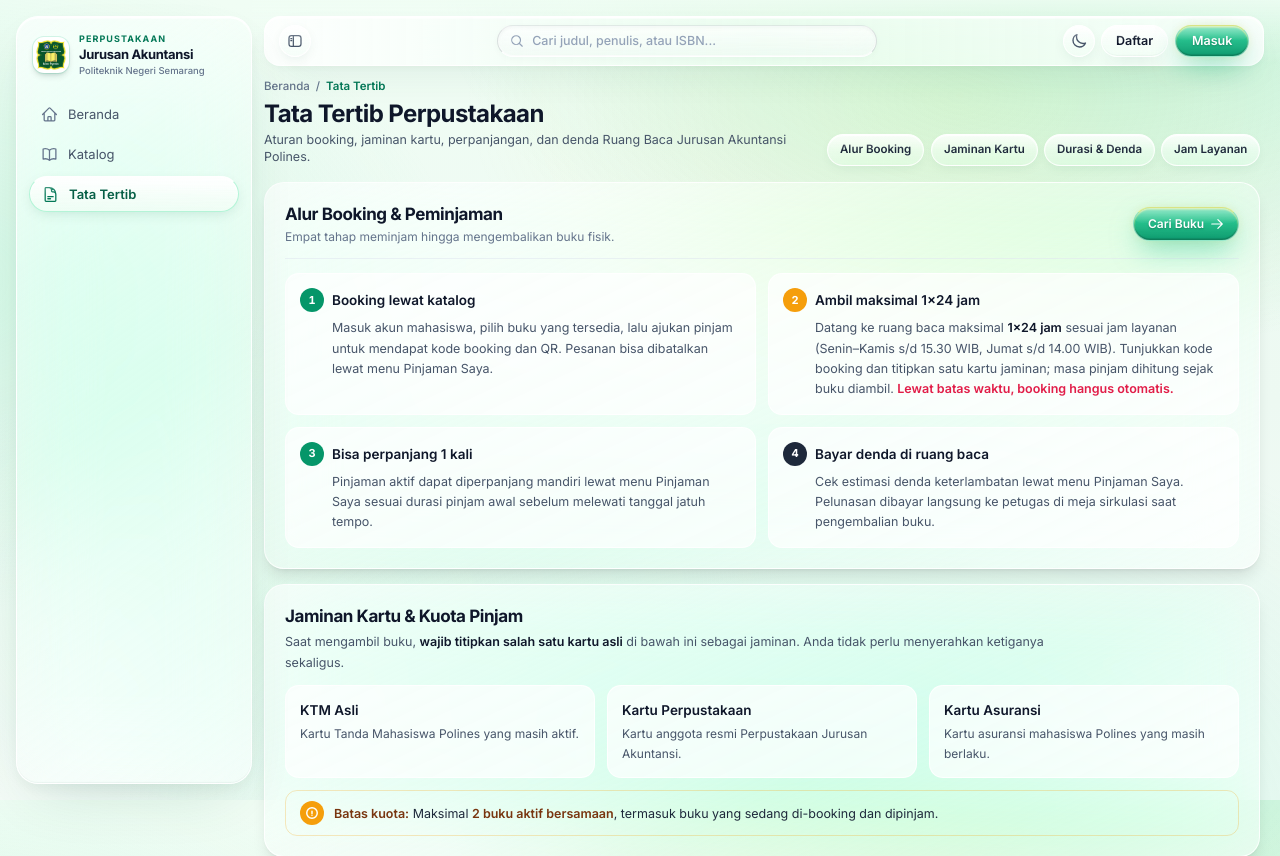
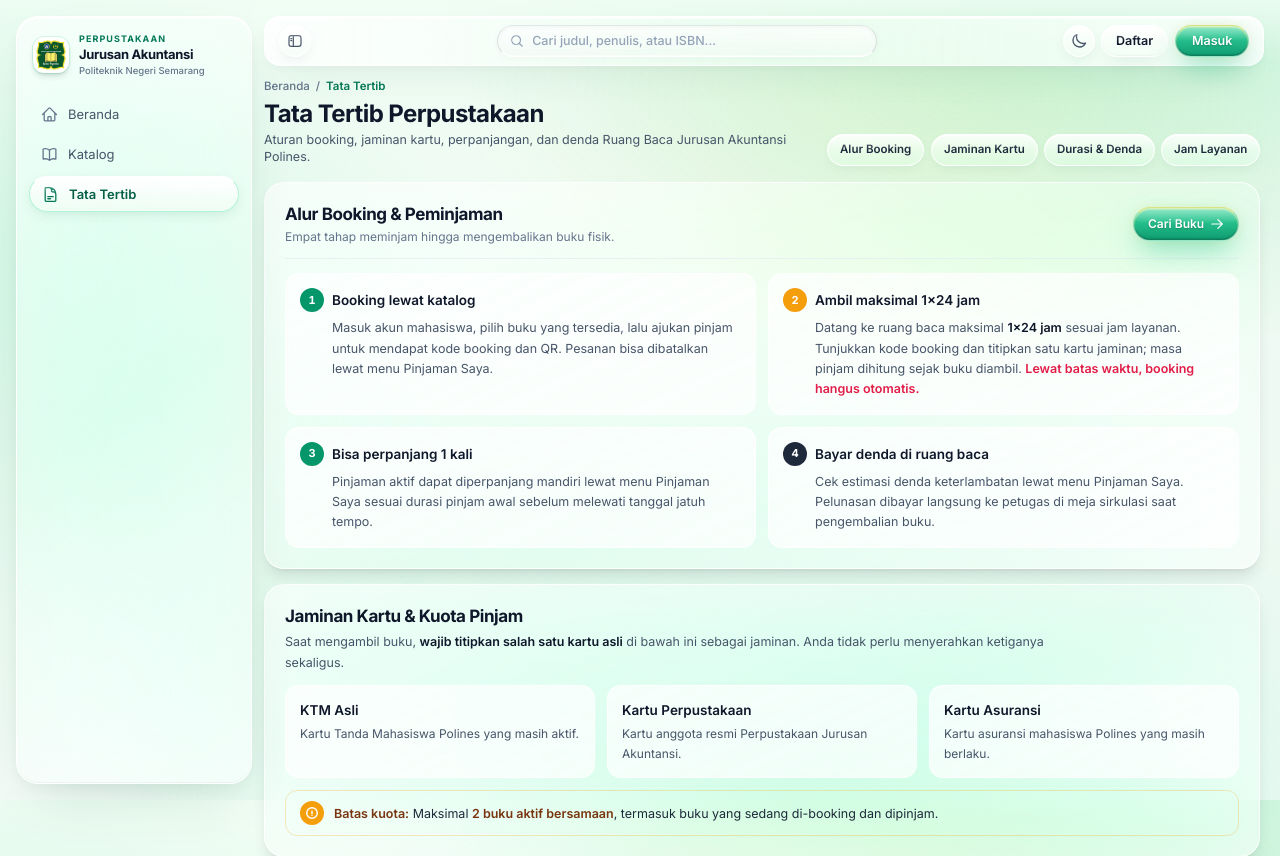
Before and after one commit to anfazy/pustaka_akuntansi, a Laravel app: page /tata-tertib in a window 1280 px wide. Shown: the top 856 px of the page. Run offline with Laravel 12, Linux system fonts and the light colour scheme; data that the repository does not hold is empty; some libraries are stand-ins or nearby versions.

Commit message:
Update borrowing instructions in tata-tertib.blade.php
Removed specific service hours from borrowing instructions.

```diff
--- a/resources/views/front/tata-tertib.blade.php
+++ b/resources/views/front/tata-tertib.blade.php
@@ -85,7 +85,7 @@
                         <h3 class="text-[13.5px] font-semibold text-slate-900">Ambil maksimal 1&times;24 jam</h3>
                     </div>
                     <p class="text-[12.5px] text-slate-600 dark:text-slate-300 leading-relaxed pl-8">
-                        Datang ke ruang baca maksimal <strong class="font-semibold text-slate-900">1&times;24 jam</strong> sesuai jam layanan (Senin–Kamis s/d 15.30 WIB, Jumat s/d 14.00 WIB). Tunjukkan kode booking dan titipkan satu kartu jaminan; masa pinjam dihitung sejak buku diambil. <strong class="font-semibold text-rose-600 dark:text-rose-400">Lewat batas waktu, booking hangus otomatis.</strong>
+                        Datang ke ruang baca maksimal <strong class="font-semibold text-slate-900">1&times;24 jam</strong> sesuai jam layanan. Tunjukkan kode booking dan titipkan satu kartu jaminan; masa pinjam dihitung sejak buku diambil. <strong class="font-semibold text-rose-600 dark:text-rose-400">Lewat batas waktu, booking hangus otomatis.</strong>
                     </p>
                 </article>
 
```
